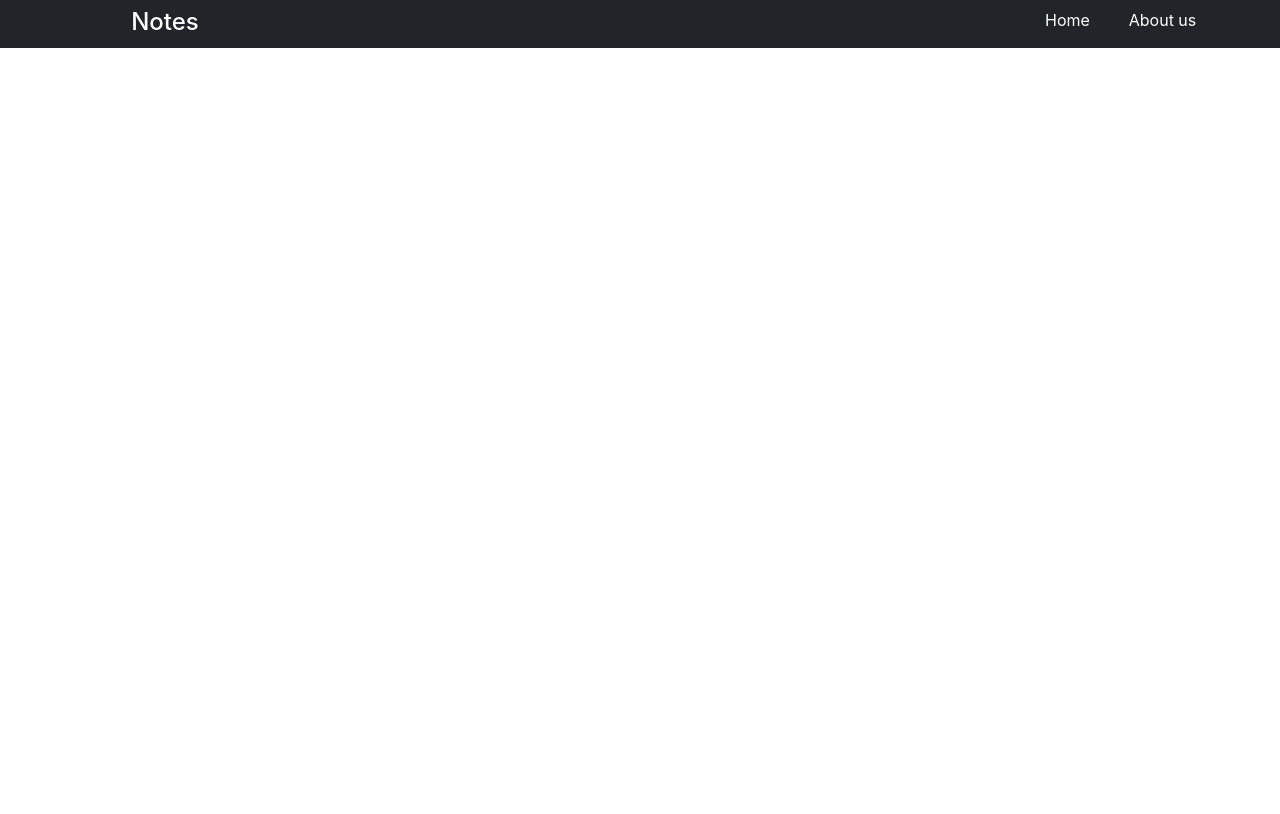
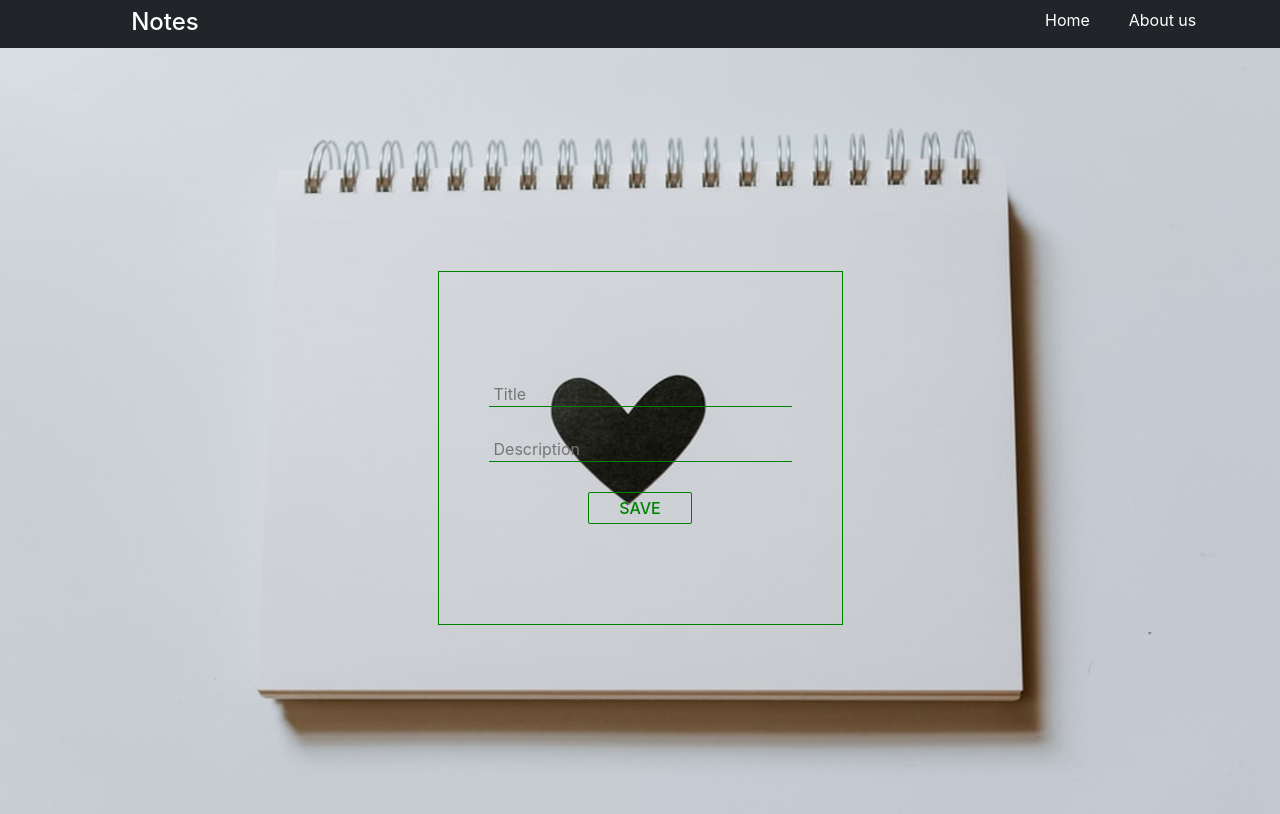
Before and after one commit to Imtious-coder/note-taking-app, a React (Create React App) app: page / in a window 1280 px wide. Shown: the top 814 px of the page. Built offline with nearby package versions, Linux system fonts and the light colour scheme.

Commit message:
Input fiends complete

```diff
--- a/src/Components/Home/Home.js
+++ b/src/Components/Home/Home.js
@@ -1,10 +1,12 @@
 import React from 'react';
+import Main from '../Main/Main';
 import Navbar from '../Navbar/Navbar';
 
 const Home = () => {
     return (
         <div>
                 <Navbar></Navbar>
+                <Main></Main>
         </div>
     );
 };
--- /dev/null
+++ b/src/Components/Main/Main.css
@@ -0,0 +1,53 @@
+#Main{
+    height: 800px;
+    display: flex;
+    text-align: center;
+    align-items: center;
+    justify-content: center;
+    background-repeat: no-repeat;
+    background-image: url(../Images/note-taking.png);
+}
+#Input{
+    padding-top: 50px;
+    padding-bottom: 50px;
+    border: 1px solid green;
+}
+#Input--Title{
+    color: black;
+    outline: none;
+    margin: 50px;
+    margin-bottom: 20px;
+    background: transparent;
+    border: none;
+    border-bottom: 1px solid green;
+    padding: 10px 50px 0px 5px;
+
+}
+#Input--Description{
+    color: red;
+    outline: none;
+    background: transparent;
+    border: none;
+    border-bottom: 1px solid green;
+    padding: 10px 50px 0px 5px;
+
+}
+
+#Input--Button{
+    padding: 3px 30px 3px 30px;
+    border: 1px solid green;
+    color: green;
+    outline: none;
+    font-size: 16px;
+    font-weight: 500;
+    margin-top: 30px;
+    margin-bottom: 50px;
+    border-radius: 2px;
+    background: transparent;
+    text-transform: uppercase;
+    transition: all .3s ease-in;
+}
+#Input--Button:hover{
+    background-color: green;
+    color: white;
+}
--- /dev/null
+++ b/src/Components/Main/Main.js
@@ -0,0 +1,22 @@
+import React from 'react';
+import "./Main.css";
+
+const Main = () => {
+    const lol = () => {
+        document.getElementById('lol2').style.display="none";
+    }
+    return (
+        <main>
+            <div id="Main">
+                <form id="Input">
+                    <input type="text" name="" id="Input--Title" placeholder="Title" />
+                    <br />
+                    <input type="text" name="" id="Input--Description" placeholder="Description" /> <br />
+                    <button id="Input--Button" onClick={lol} type="submit">Save</button>
+                </form>
+            </div>
+        </main>
+    );
+};
+
+export default Main;
```
Also changed, not shown: src/Components/Images/note-taking.png.
